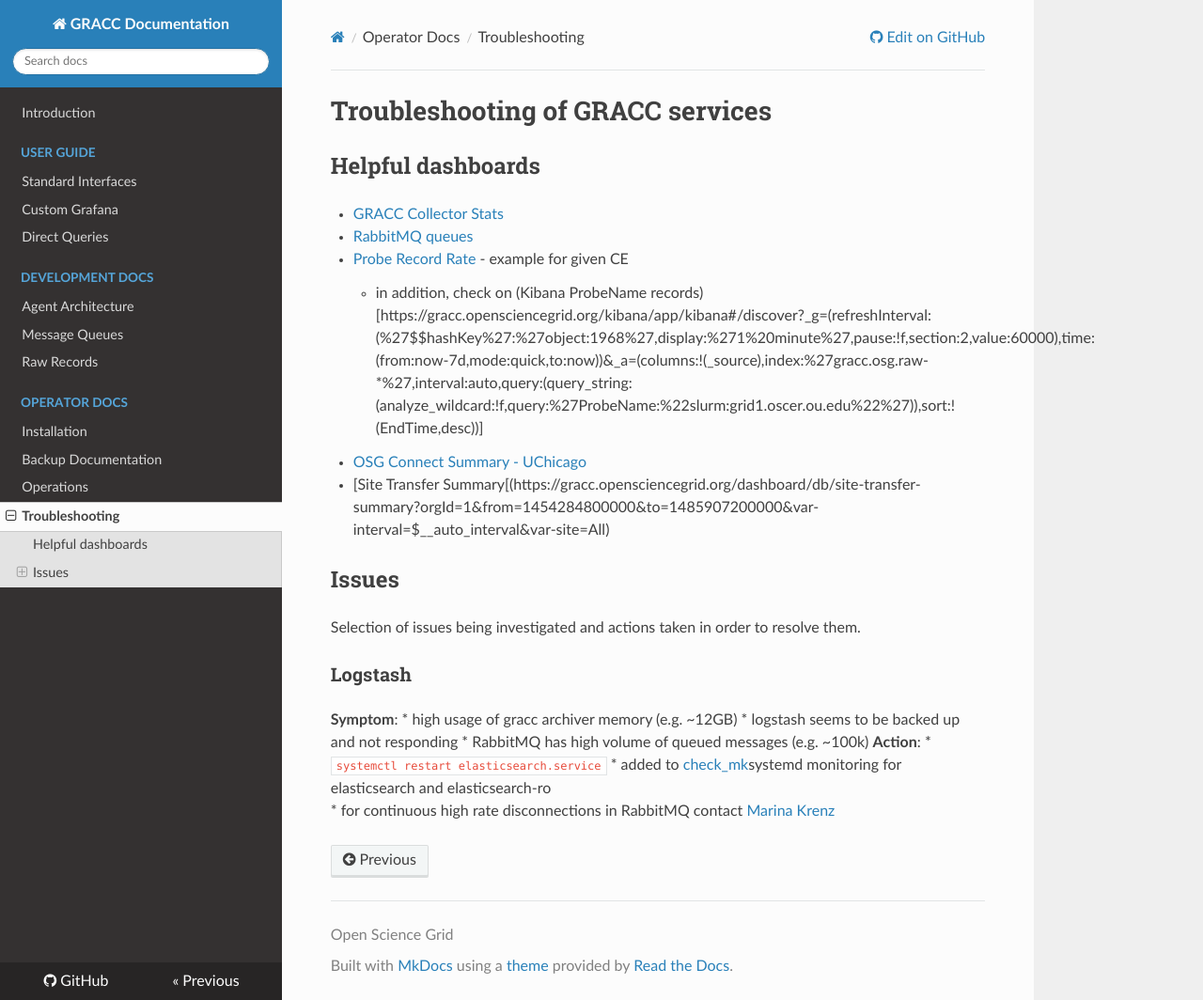
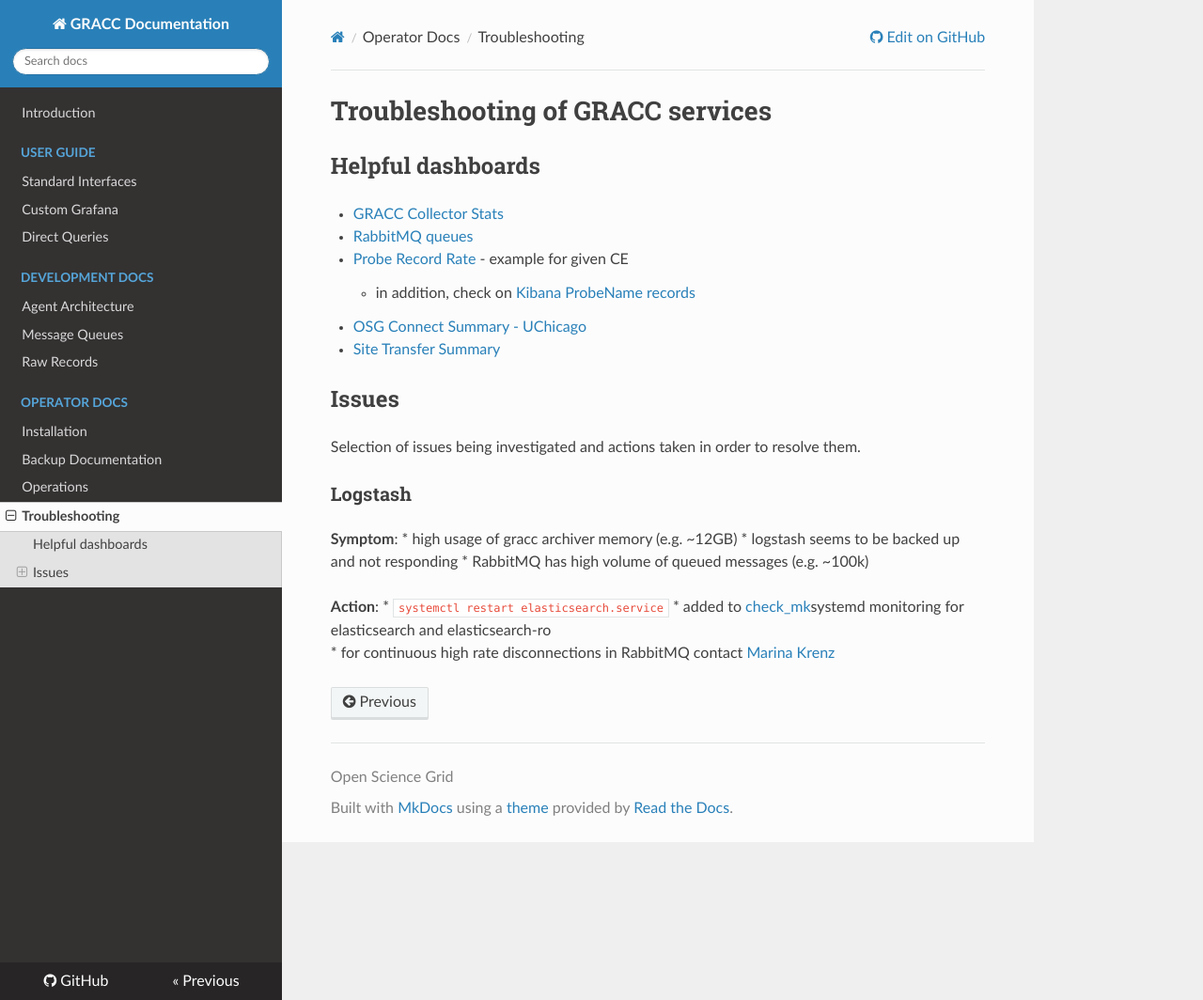
Before and after one commit to zvada/gracc, an MkDocs documentation site: the page built from docs/ops/troubleshoot.md, in a window 1280 px wide and 1064 px high. Shown: the whole window at 94% size. Built offline with MkDocs 1.6.1, drawn with Linux system fonts in a browser that asks for light colours; nearby versions of some CDN libraries; old or Windows-style settings are respelled for this version of MkDocs; some of the changed lines change nothing that is shown.

Commit message:
fixed formatting in troubleshoot.md

```diff
--- a/docs/ops/troubleshoot.md
+++ b/docs/ops/troubleshoot.md
@@ -4,20 +4,22 @@
 * [GRACC Collector Stats](https://gracc.opensciencegrid.org/dashboard/db/gracc-collector-stats?refresh=1m&orgId=1)
 * [RabbitMQ queues](https://gracc.opensciencegrid.org/dashboard/db/rabbitmq-queues?refresh=1m&orgId=1)
 * [Probe Record Rate](https://gracc.opensciencegrid.org/dashboard/db/probe-record-rate?orgId=1&var-Probe=slurm:grid1.oscer.ou.edu) - example for given CE
-    * in addition, check on (Kibana ProbeName records)[https://gracc.opensciencegrid.org/kibana/app/kibana#/discover?_g=(refreshInterval:(%27$$hashKey%27:%27object:1968%27,display:%271%20minute%27,pause:!f,section:2,value:60000),time:(from:now-7d,mode:quick,to:now))&_a=(columns:!(_source),index:%27gracc.osg.raw-*%27,interval:auto,query:(query_string:(analyze_wildcard:!f,query:%27ProbeName:%22slurm:grid1.oscer.ou.edu%22%27)),sort:!(EndTime,desc))]
+    * in addition, check on [Kibana ProbeName records](https://gracc.opensciencegrid.org/kibana/app/kibana#/discover?_g=(refreshInterval:(%27$$hashKey%27:%27object:1968%27,display:%271%20minute%27,pause:!f,section:2,value:60000),time:(from:now-7d,mode:quick,to:now))&_a=(columns:!(_source),index:%27gracc.osg.raw-*%27,interval:auto,query:(query_string:(analyze_wildcard:!f,query:%27ProbeName:%22slurm:grid1.oscer.ou.edu%22%27)),sort:!(EndTime,desc)))
 * [OSG Connect Summary - UChicago](https://gracc.opensciencegrid.org/dashboard/db/osg-connect-summary-uchicago-ci?from=now-30d&to=now&orgId=1)
-* [Site Transfer Summary[(https://gracc.opensciencegrid.org/dashboard/db/site-transfer-summary?orgId=1&from=1454284800000&to=1485907200000&var-interval=$__auto_interval&var-site=All)
+* [Site Transfer Summary](https://gracc.opensciencegrid.org/dashboard/db/site-transfer-summary?orgId=1&from=1454284800000&to=1485907200000&var-interval=$__auto_interval&var-site=All)
 
 ## Issues
 
 Selection of issues being investigated and actions taken in order to resolve them.
 
 ### Logstash
+
 __Symptom__:
-    * high usage of gracc archiver memory (e.g. ~12GB)
-    * logstash seems to be backed up and not responding
-    * RabbitMQ has high volume of queued messages (e.g. ~100k)
+* high usage of gracc archiver memory (e.g. ~12GB)
+* logstash seems to be backed up and not responding
+* RabbitMQ has high volume of queued messages (e.g. ~100k)
+
 __Action__:
-    * `systemctl restart elasticsearch.service`
-    * added to [check_mk](https://hcc-mon.unl.edu/red/check_mk/index.py?start_url=%2Fred%2Fcheck_mk%2Fview.py%3Fview_name%3Dhost%26host%3Dgracc.opensciencegrid.org)systemd monitoring for elasticsearch and elasticsearch-ro
-    * for continuous high rate disconnections in RabbitMQ contact [Marina Krenz](mvkrenz@iu.edu)
+* `systemctl restart elasticsearch.service`
+* added to [check_mk](https://hcc-mon.unl.edu/red/check_mk/index.py?start_url=%2Fred%2Fcheck_mk%2Fview.py%3Fview_name%3Dhost%26host%3Dgracc.opensciencegrid.org)systemd monitoring for elasticsearch and elasticsearch-ro
+* for continuous high rate disconnections in RabbitMQ contact [Marina Krenz](mvkrenz@iu.edu)
```
